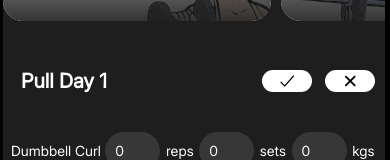
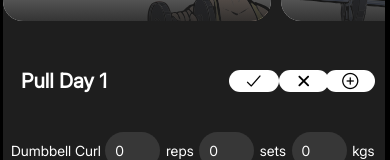
Before and after one commit to andrei-0000/GymIOS, a React Native app: screen /Home in a window 390 px wide. Shown: the part 353-513 px from the top of the page. Built offline with nearby package versions, Linux system fonts and the light colour scheme.

Commit message:
WIP add exercise to workout

```diff
--- /dev/null
+++ b/components/InputExercise.tsx
@@ -0,0 +1,48 @@
+import React, { useState } from "react";
+import { Text, View, TextInput, StyleSheet } from "react-native";
+import { COLORS } from "../theme/theme";
+
+const InputExercise = () => {
+  const [value, setValue] = useState(0);
+  return (
+    <View style={styles.container}>
+      <Text style={styles.HeaderTextStyle}> Input Exercise</Text>
+      <View style={styles.input}>
+        <TextInput textAlign="center" placeholder="Enter Exercise Name" />
+      </View>
+    </View>
+  );
+};
+
+const styles = StyleSheet.create({
+  container: {
+    flex: 3,
+    justifyContent: "center",
+    alignItems: "center",
+  },
+  input: {
+    height: 37,
+    width: 165,
+    borderRadius: 20,
+    paddingHorizontal: 0,
+    marginVertical: 30,
+    paddingVertical: 10,
+    backgroundColor: COLORS.white,
+    marginHorizontal: 0,
+    fontFamily: "inter",
+    fontSize: 14,
+    color: COLORS.black,
+    fontWeight: "400",
+  },
+  HeaderTextStyle: {
+    fontFamily: "inter",
+    fontSize: 20,
+    color: COLORS.brightGreen,
+    paddingHorizontal: 15,
+    paddingTop: 0,
+    fontWeight: "bold",
+    marginBottom: 0,
+  },
+});
+
+export default InputExercise;
--- a/components/WorkoutCard.tsx
+++ b/components/WorkoutCard.tsx
@@ -7,13 +7,16 @@ import {
   TextInput,
   View,
   TouchableOpacity,
+  Modal,
+  Button,
 } from "react-native";
 import React, { useState } from "react";
 import { COLORS } from "../theme/theme";
 import { LinearGradient } from "expo-linear-gradient";
-import { Exercise, ExerciseData, Workout } from "../data/data";
+import { Exercise, Workout } from "../data/data";
 import Ionicons from "@expo/vector-icons/Ionicons";
 import { useStore } from "../store/store";
+import InputExercise from "./InputExercise";
 
 const CARD_WIDTH = Dimensions.get("window").width * 0.98;
 const COLLAPSED_HEIGHT = Dimensions.get("window").height * 0.5; // Adjusted height to show only 2 exercises
@@ -41,6 +44,10 @@ function WorkoutCard({ id, name, date, exercises }: WorkoutProps) {
   );
 
   const [isExpanded, setIsExpanded] = useState(false);
+  const [isModalVisible, setIsModalVisible] = useState(false);
+  const toggleModal = () => {
+    setIsModalVisible(!isModalVisible);
+  };
 
   const addUserWorkout = useStore((state: any) => state.addUserWorkout);
 
@@ -124,6 +131,11 @@ function WorkoutCard({ id, name, date, exercises }: WorkoutProps) {
               </View>
             </TouchableOpacity>
           </View>
+          <TouchableOpacity onPress={toggleModal}>
+            <View style={[styles.DoneWeekIcon, { flex: 2 }]}>
+              <Ionicons name="add-circle-outline" size={20} color="black" />
+            </View>
+          </TouchableOpacity>
         </View>
         <View style={styles.ExerciseListStyle}>
           {exercises.map((item, index) => {
@@ -196,11 +208,38 @@ function WorkoutCard({ id, name, date, exercises }: WorkoutProps) {
           </TouchableOpacity>
         </View>
       </View>
+      <Modal
+        animationType="slide"
+        transparent={true}
+        visible={isModalVisible}
+        onRequestClose={toggleModal}
+      >
+        <View style={styles.CenteredView}>
+          <InputExercise />
+          <View style={styles.ModalButton}>
+            <Button title="Cancel" onPress={toggleModal} />
+            <Button title="Confirm" onPress={toggleModal} />
+          </View>
+        </View>
+      </Modal>
     </LinearGradient>
   );
 }
 
 const styles = StyleSheet.create({
+  CenteredView: {
+    flex: 1,
+    justifyContent: "center",
+    alignItems: "center",
+    borderRadius: 20,
+    marginTop: 22,
+    height: "100%",
+    width: "100%",
+    backgroundColor: "rgba(52, 52, 52, 0.9)",
+  },
+  ModalButton: {
+    flex: 1,
+  },
   WorkoutCardContainer: {
     backgroundColor: COLORS.cardGrey,
     width: CARD_WIDTH,
--- a/data/data.ts
+++ b/data/data.ts
@@ -40,7 +40,7 @@ export const ExerciseData: Exercise[] = [
     weight: 0,
   },
   {
-    name: "shoulder-dumbell-press",
+    name: "Shoulder Dumbell Press",
     description: "lorem ipsum",
     picture: require("../assets/exercises/shoulder-dumbell-press.png"),
     exercise_group: ["shoulders", "arms"],
```
